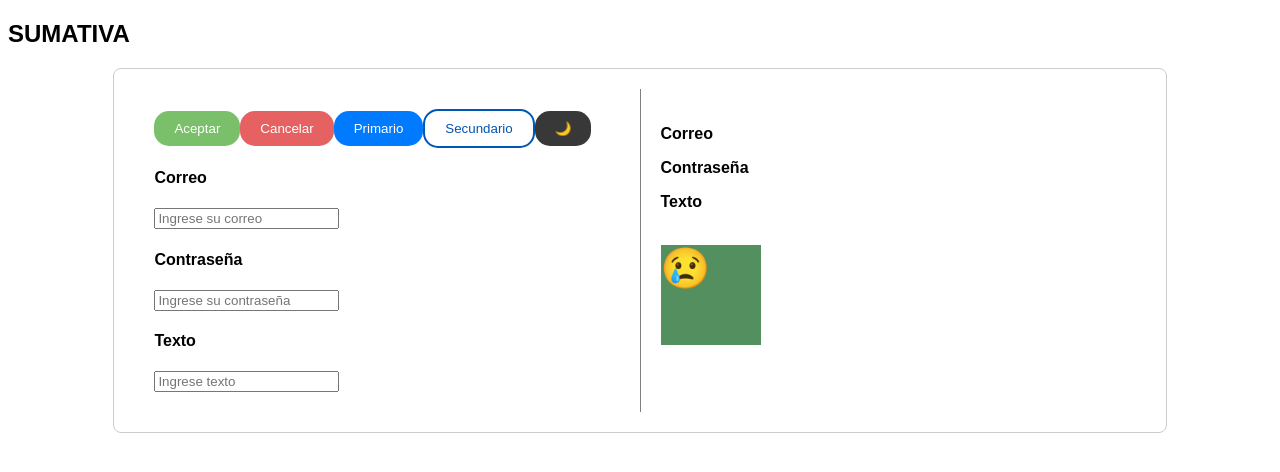
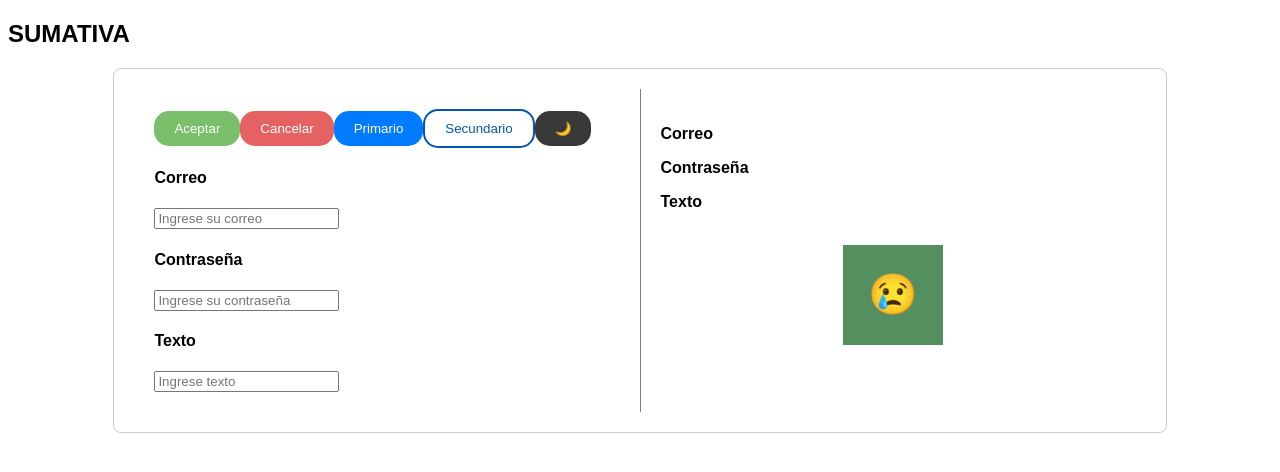
Before and after one commit to ricardoo-gif7/sumativarups1, an Angular app: page / in a window 1280 px wide. Shown: the top 472 px of the page. Built offline with nearby package versions, Linux system fonts and the light colour scheme.

Commit message:
first commit

```diff
--- a/src/app/Components/output-view/output-view.component.css
+++ b/src/app/Components/output-view/output-view.component.css
@@ -12,19 +12,17 @@
   transform: scale(0.5); /* Hacer pequeño */
 }
 
-.shape {
+.square {
   margin: auto; /* Centrar */
   display: flex;
   justify-content: center;
   align-items: center;
   transition: transform 1s, background-color 1s; /* Transiciones para animaciones */
-}
-
-.square {
   width: 100px;
   height: 100px;
   background-color: rgb(84, 143, 96);
 }
+
 
 .triangle {
   width: 0;
--- a/src/app/Components/output-view/output-view.component.html
+++ b/src/app/Components/output-view/output-view.component.html
@@ -4,7 +4,7 @@
 
   <p><strong>Texto</strong> <br> {{ text }}</p>
   <br>
-  <div [ngClass]="shape" [class.happy]="happyFace" [class.sad]="!happyFace">
-    <span *ngIf="happyFace">😊</span>
-    <span *ngIf="!happyFace">😢</span>
+  <div class="square" [ngClass]="{'rotate': isRotated, 'red': isRed, 'small': isSmall, 'happy': happyFace, 'sad': !happyFace}">
+    <span *ngIf="happyFace" class="face">😊</span>
+    <span *ngIf="!happyFace && !isSmall" class="face">😢</span>
   </div>
--- a/src/app/Components/output-view/output-view.component.ts
+++ b/src/app/Components/output-view/output-view.component.ts
@@ -16,8 +16,8 @@ export class OutputViewComponent {
   isRotated = false;
   isRed = false;
   isSmall = false;
-  happyFace = false; // Inicialmente la carita es feliz
-  shape = 'square'; // Forma inicial
+  happyFace = false; // Inicialmente no hay carita
+  square = 'square'; // Forma inicial
 
   rotate() {
     this.isRotated = true;
@@ -36,9 +36,9 @@ export class OutputViewComponent {
   }
 
   changeShape() {
-    const shapes = ['square', 'circle', 'triangle'];
-    const currentIndex = shapes.indexOf(this.shape);
-    this.shape = shapes[(currentIndex + 1) % shapes.length]; // Cambiar la forma
+    const square = ['square', 'circle', 'triangle'];
+    const currentIndex = square.indexOf(this.square);
+    this.square = square[(currentIndex + 1) % square.length]; // Cambiar la forma
   }
 
   toggleFace() {
--- a/src/app/Components/sumativa-view/sumativa-view.component.html
+++ b/src/app/Components/sumativa-view/sumativa-view.component.html
@@ -5,9 +5,9 @@
   <div class="card-body">
     <div class="left-column">
       <app-botonaceptar (acceptClick)="onAcceptClick()"></app-botonaceptar>
-      <app-botoncancelar (cancelClick)="onCancelClick()"></app-botoncancelar>
-      <app-botonprimario (shapeChange)="onShapeChange()"></app-botonprimario>
-      <app-botonsecundario (faceToggle)="onFaceToggle()"></app-botonsecundario>
+<app-botoncancelar (cancelClick)="onCancelClick()"></app-botoncancelar>
+<app-botonprimario (shapeChange)="onShapeChange()"></app-botonprimario>
+<app-botonsecundario (faceToggle)="onFaceToggle()"></app-botonsecundario>
       <app-botonmodooscuro (darkModeToggle)="toggleDarkMode()"></app-botonmodooscuro>
       <div class="input-group">
         <h4 class="correo">Correo</h4>
--- a/src/app/Components/sumativa-view/sumativa-view.component.ts
+++ b/src/app/Components/sumativa-view/sumativa-view.component.ts
@@ -55,13 +55,11 @@ export class SumativaViewComponent {
   }
 
   onAcceptClick() {
-    console.log('Botón Aceptar presionado');
-    this.outputView.rotate();
+    this.outputView.rotate(); // Rotar y cambiar color al hacer clic en aceptar
   }
 
   onCancelClick() {
-    console.log('Botón Cancelar presionado');
-    this.outputView.reset();
+    this.outputView.reset(); // Restablecer al hacer clic en cancelar
   }
 
   onShapeChange() {
```
